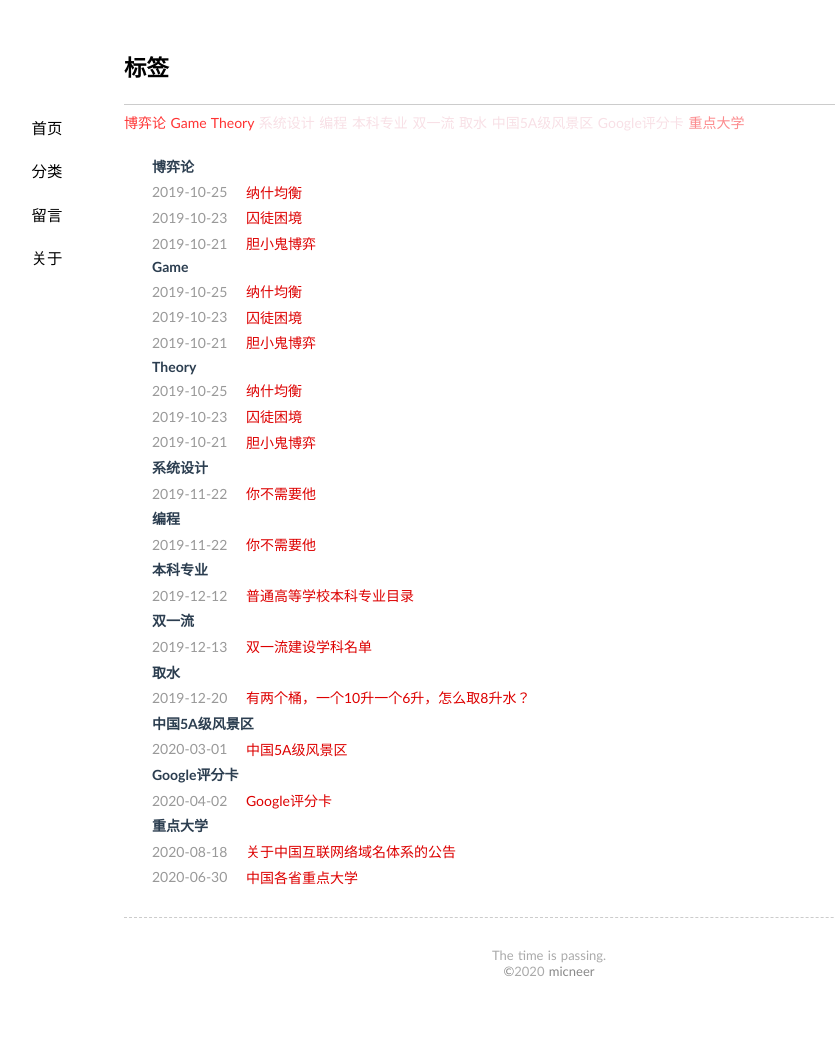
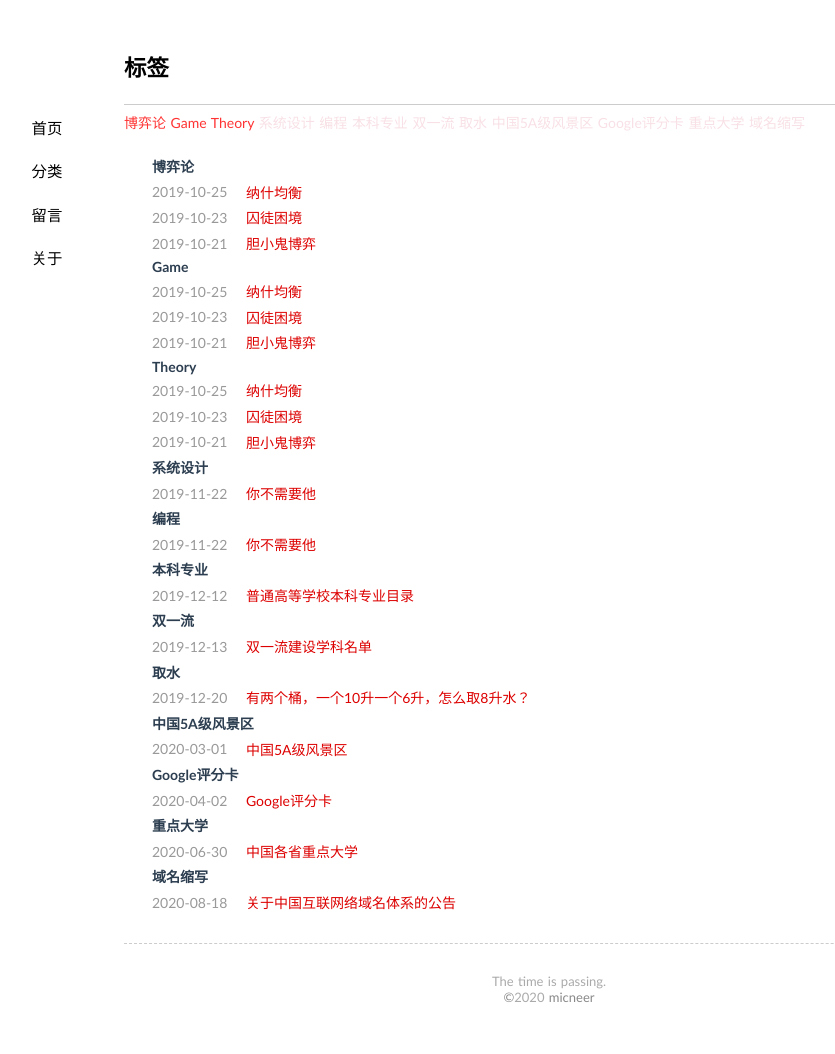
Before and after one commit to micneer/micneer.github.io, a Jekyll site: the page built from pages/2-tags.md, in a window 1280 px wide. Shown: the whole page, without its empty margins (91-926 px from the left). Built offline with Jekyll 4.4.1, drawn with Linux system fonts in a browser that asks for light colours; before the commit the page ends 1028 px from its top, so only the background shows below that.

Commit message:
auto update by shell

```diff
--- a/_posts/close/2020-08-18-china-domain.md
+++ b/_posts/close/2020-08-18-china-domain.md
@@ -3,7 +3,7 @@ layout: post
 title: 关于中国互联网络域名体系的公告
 author: fire
 categories: tips
-tags: 重点大学
+tags: 域名缩写
 comment: true
 ---
 
```
